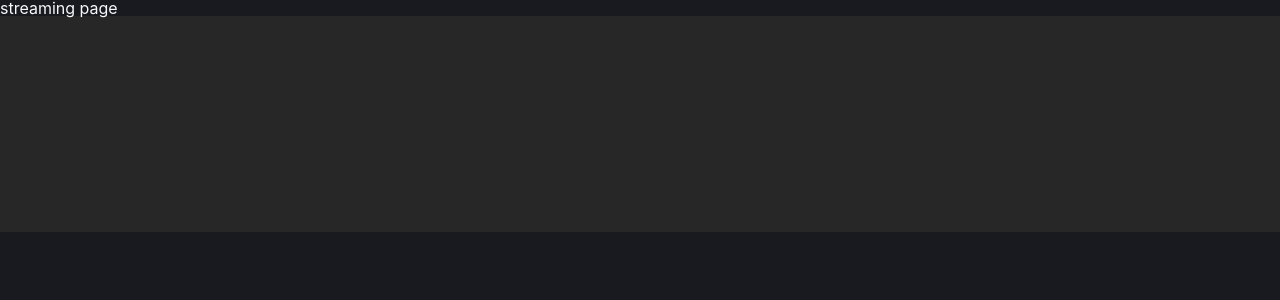
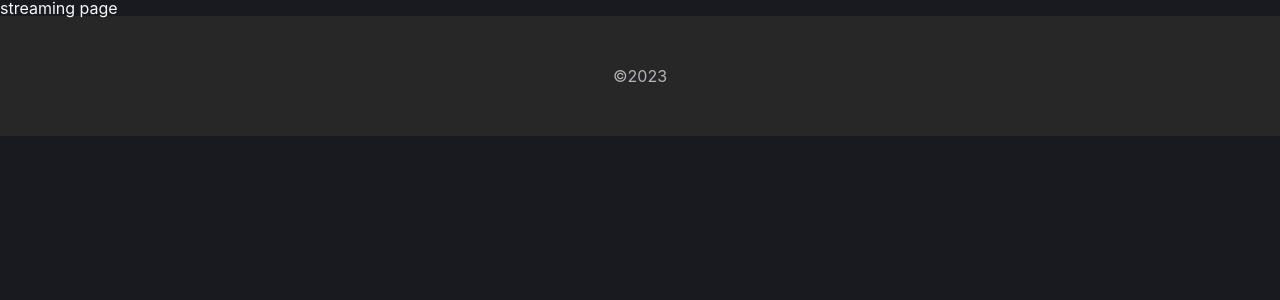
Before and after one commit to Color-the-rock/colortherock, a React (Create React App) app in the folder frontend/color-the-rock-app/: page /streaming/1 in a window 1280 px wide. Shown: the top 300 px of the page. Built offline with nearby package versions, Linux system fonts and the light colour scheme.

Commit message:
:lipstick: style :
footer UI 추가

```diff
--- a/frontend/color-the-rock-app/src/components/layout/Footer/index.jsx
+++ b/frontend/color-the-rock-app/src/components/layout/Footer/index.jsx
@@ -1,6 +1,10 @@
 import React from "react";
 import * as S from "./style";
 const Footer = () => {
-  return <S.FooterContainer></S.FooterContainer>;
+  return (
+    <S.FooterContainer>
+      <S.CopyRight>©2023</S.CopyRight>
+    </S.FooterContainer>
+  );
 };
 export default Footer;
--- a/frontend/color-the-rock-app/src/components/layout/Footer/style.js
+++ b/frontend/color-the-rock-app/src/components/layout/Footer/style.js
@@ -5,6 +5,14 @@ export const FooterContainer = styled.footer`
   justify-content: center;
   align-items: center;
   width: 100%;
-  min-height: 216px;
+  min-height: 120px;
   background-color: var(--color-background);
 `;
+
+export const CopyRight = styled.label`
+  color: var(--color-tertiary);
+  font-style: normal;
+  font-weight: 400;
+  font-size: 1rem;
+  line-height: 1.5rem;
+`;
```
